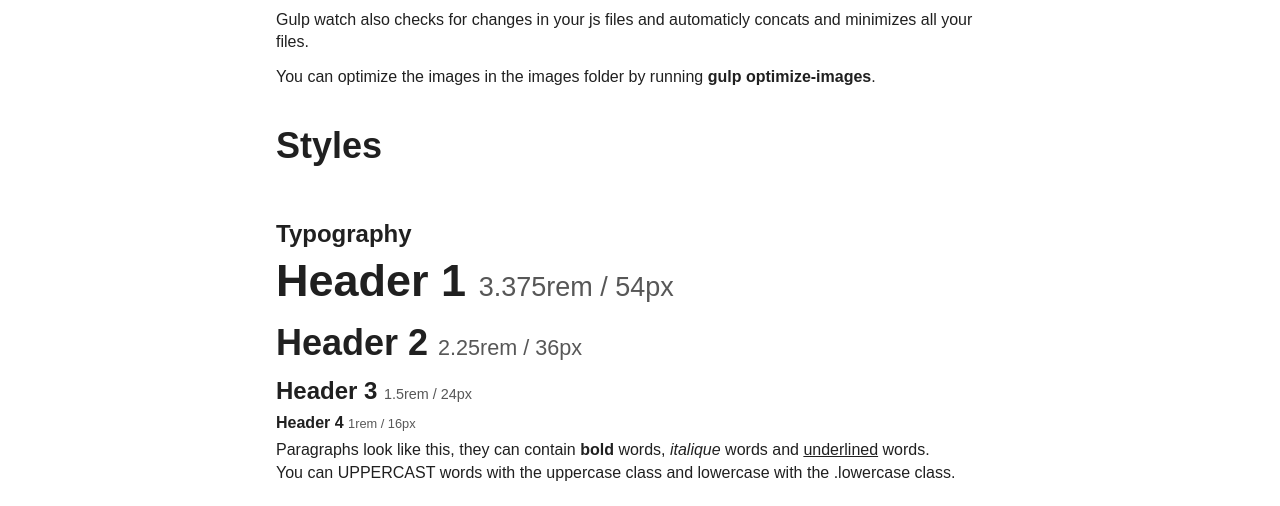
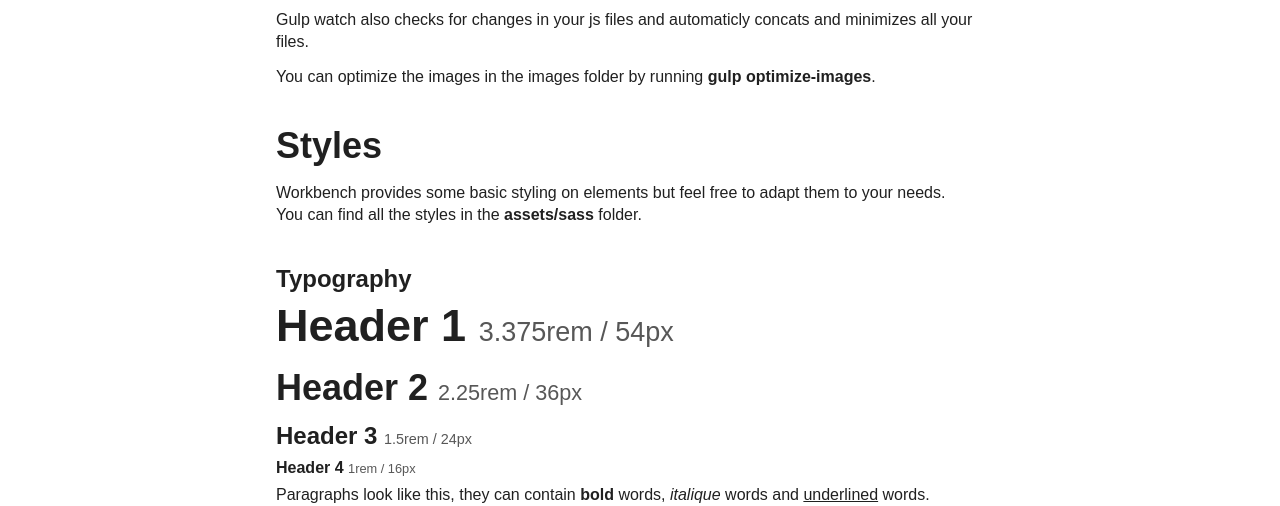
Before and after one commit to kobeaerts/workbench, a website: page index.html in a window 1280 px wide. Shown: the part 584-1090 px from the top of the page. Drawn offline with Linux system fonts and the light colour scheme.

Commit message:
Extra info

```diff
--- a/index.html
+++ b/index.html
@@ -47,6 +47,7 @@
 
         <div class="container">
             <h2>Styles</h2>
+            <p>Workbench provides some basic styling on elements but feel free to adapt them to your needs.<br />You can find all the styles in the <strong>assets/sass</strong> folder.</p>
         </div>
 
         <div class="container">
```
